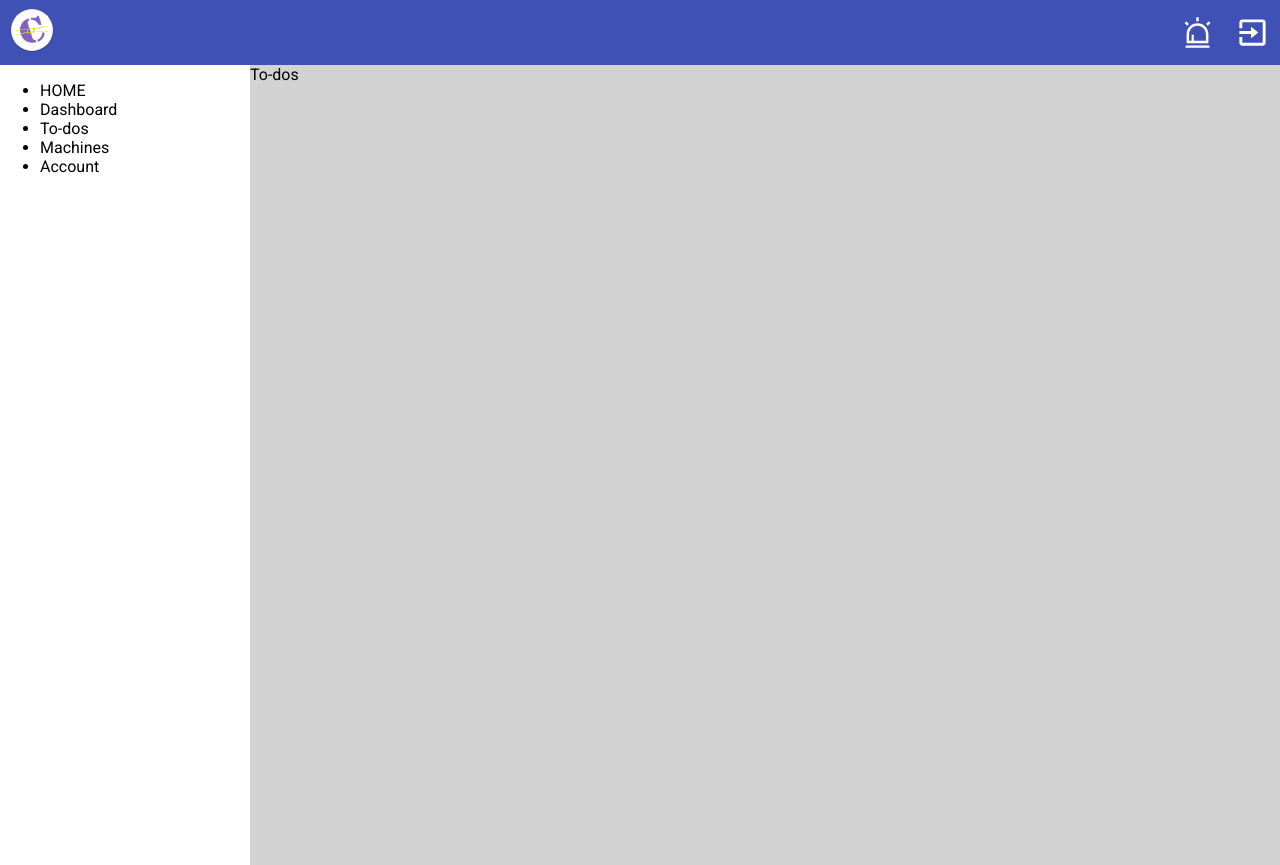
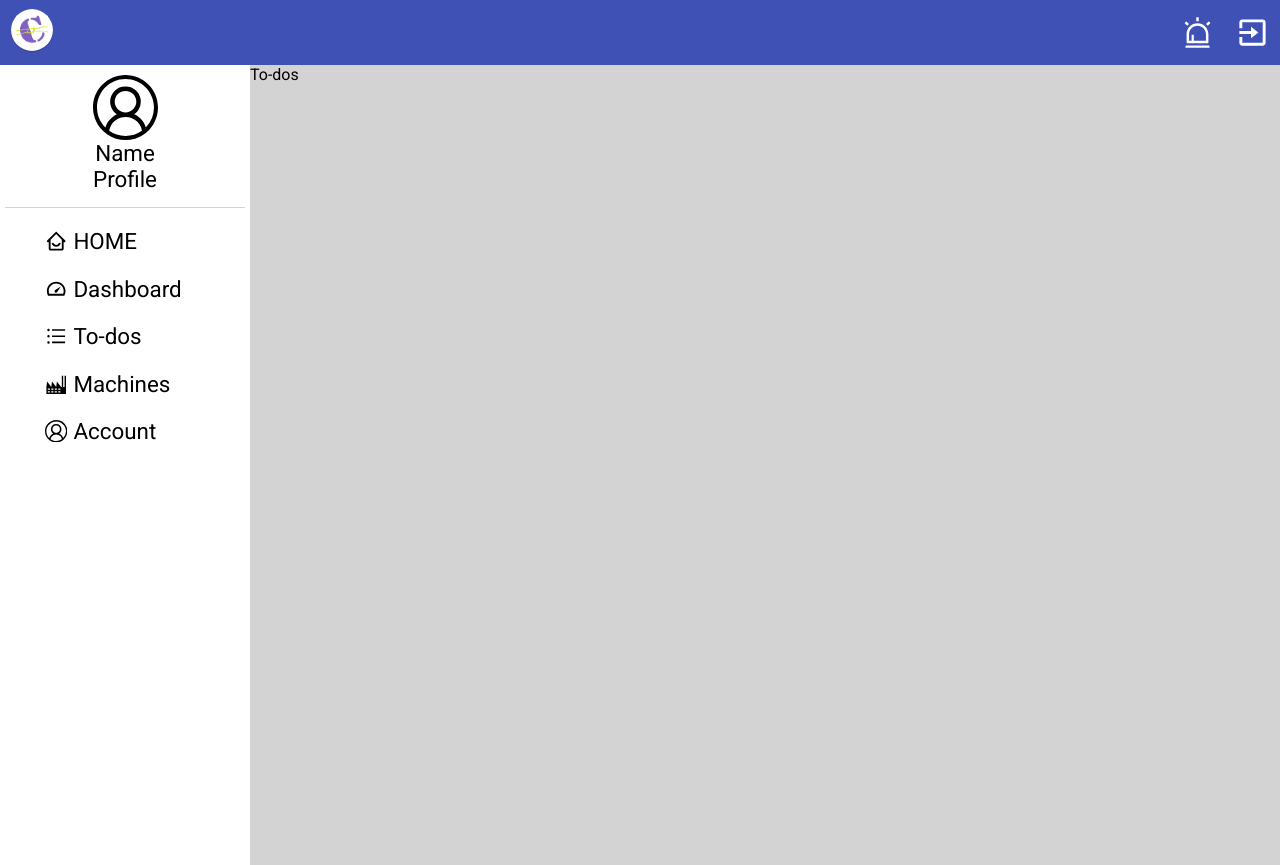
Before and after one commit to garorueda99/nextJS-init, a Next.js app: page /todos in a window 1280 px wide. Built offline with nearby package versions, Linux system fonts and the light colour scheme.

Commit message:
sidebar styles

```diff
--- a/components/side_nav.js
+++ b/components/side_nav.js
@@ -1,31 +1,42 @@
 import styles from '../styles/Side_nav.module.css';
 import Link from 'next/link';
+import User from './user';
+import { BiHomeSmile, BiTachometer } from 'react-icons/bi';
+import { AiOutlineUnorderedList } from 'react-icons/ai';
+import { GiFactory } from 'react-icons/gi';
+import { VscAccount } from 'react-icons/vsc';
 
 export default function side_bar() {
   return (
     <div className={styles.wrapper}>
-      <ul>
+      <User />
+      <ul className={styles.list}>
         <li>
+          <BiHomeSmile className={styles.icons} />
           <Link href='/main'>
             <a>HOME</a>
           </Link>
         </li>
         <li>
+          <BiTachometer className={styles.icons} />
           <Link href='/dashboard'>
             <a>Dashboard</a>
           </Link>
         </li>
         <li>
+          <AiOutlineUnorderedList className={styles.icons} />
           <Link href='/todos'>
             <a>To-dos</a>
           </Link>
         </li>
         <li>
+          <GiFactory className={styles.icons} />
           <Link href='/machines'>
             <a>Machines</a>
           </Link>
         </li>
         <li>
+          <VscAccount className={styles.icons} />
           <Link href='/account'>
             <a>Account</a>
           </Link>
--- /dev/null
+++ b/components/user.js
@@ -0,0 +1,12 @@
+import { VscAccount } from 'react-icons/vsc';
+import styles from '../styles/User.module.css';
+
+export default function user() {
+  return (
+    <div className={styles.wrapper}>
+      <VscAccount size={65} />
+      <div>Name</div>
+      <div>Profile</div>
+    </div>
+  );
+}
--- a/styles/Side_nav.module.css
+++ b/styles/Side_nav.module.css
@@ -2,4 +2,24 @@
   width: 250px;
   height: 100%;
   background-color: var(--card-color-background);
+  font-size: 1.4rem;
+  padding: 10px 5px;
 }
+
+.list {
+  list-style-type: none;
+}
+
+.list li {
+  margin-bottom: 25px;
+  display: flex;
+  align-items: center;
+}
+
+.list li > a {
+  line-height: 1.4rem;
+}
+
+.icons {
+  margin-right: 6px;
+}
--- /dev/null
+++ b/styles/User.module.css
@@ -0,0 +1,7 @@
+.wrapper {
+  display: flex;
+  flex-direction: column;
+  align-items: center;
+  padding-bottom: 15px;
+  border-bottom: 1px solid var(--primary-color-background);
+}
```
